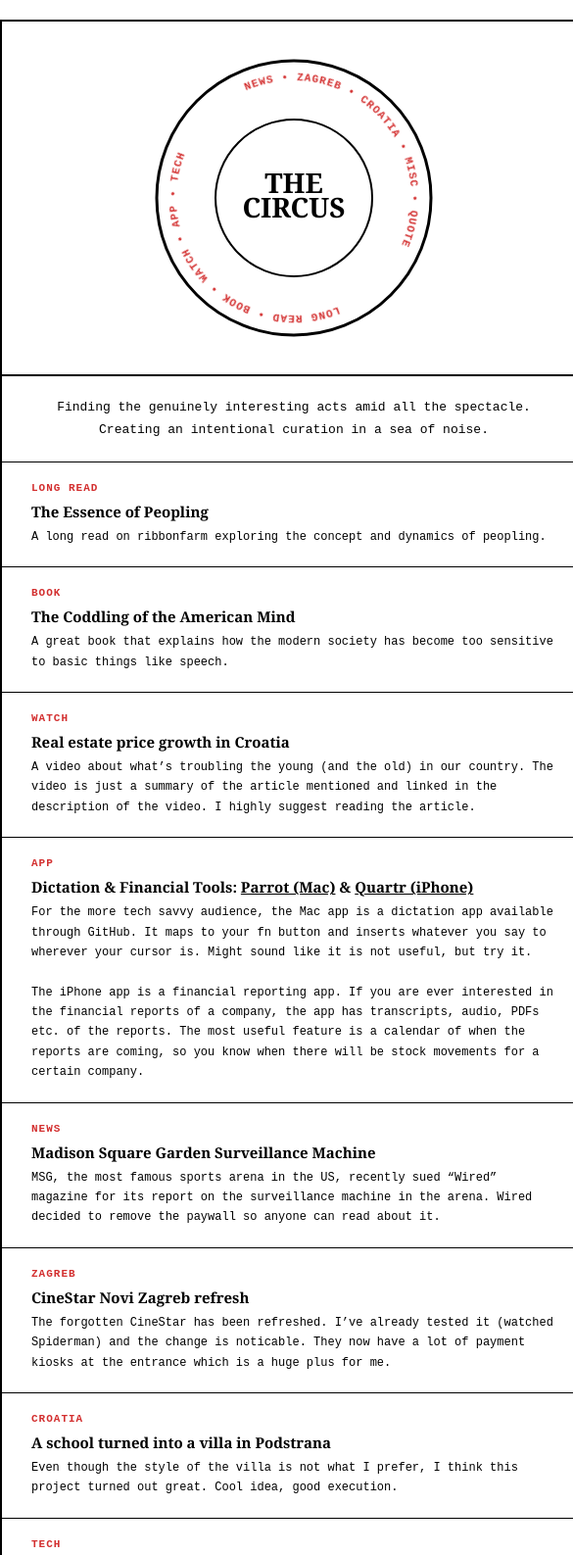
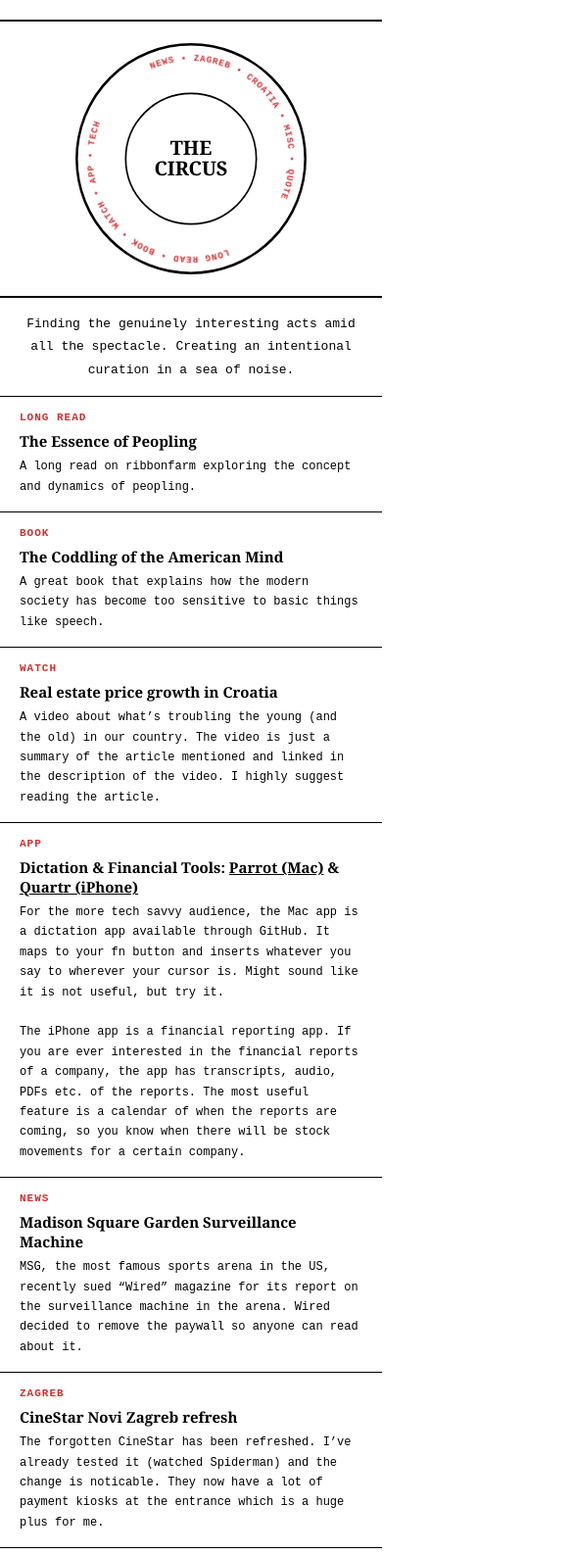
Before and after one commit to nilrema/circus, a plain HTML site: page index.html in a window 390 px wide. Shown: the top 1587 px of the page at 98% size, 585 px wide, since content can reach past the window. Drawn offline with Linux system fonts and the light colour scheme.

Commit message:
Enhance mobile responsiveness and structure in index.html
Added responsive styles for mobile devices and updated HTML structure with new classes for better mobile compatibility.

```diff
--- a/index.html
+++ b/index.html
@@ -4,6 +4,41 @@
     <meta charset="UTF-8">
     <meta name="viewport" content="width=device-width, initial-scale=1.0">
     <title>Newsletter</title>
+    <style>
+        /* Responsive styles for mobile devices */
+        @media only screen and (max-width: 600px) {
+            .email-container {
+                width: 100% !important;
+                border-left: none !important;
+                border-right: none !important;
+            }
+            .content-padding {
+                padding: 15px 20px !important;
+            }
+            .main-title {
+                font-size: 24px !important;
+            }
+            /* Make the SVG scalable */
+            .svg-container {
+                width: 250px !important;
+                height: 250px !important;
+            }
+        }
+
+        @keyframes spin {
+            from {
+                transform: rotate(0deg);
+            }
+            to {
+                transform: rotate(360deg);
+            }
+        }
+        .spinning-ring {
+            animation: spin 8s linear infinite;
+            transform-origin: center;
+            display: inline-block;
+        }
+    </style>
 </head>
 <body style="margin: 0; padding: 0; font-family: 'Courier New', Courier, monospace; background-color: #fff;">
 
@@ -11,27 +46,14 @@
         <tr>
             <td align="center" style="padding: 20px 0;">
 
-                <table width="600" border="0" cellpadding="0" cellspacing="0" style="background-color: #fff; border: 2px solid #000;">
+                <!-- Added class="email-container" for mobile targeting -->
+                <table class="email-container" width="600" border="0" cellpadding="0" cellspacing="0" style="background-color: #fff; border: 2px solid #000; max-width: 600px;">
 
                     <!-- Header with circular ring and curved text -->
                     <tr>
-                        <td style="padding: 30px 0; border-bottom: 2px solid #000; text-align: center;">
-                            <style>
-                                @keyframes spin {
-                                    from {
-                                        transform: rotate(0deg);
-                                    }
-                                    to {
-                                        transform: rotate(360deg);
-                                    }
-                                }
-                                .spinning-ring {
-                                    animation: spin 8s linear infinite;
-                                    transform-origin: center;
-                                    display: inline-block;
-                                }
-                            </style>
-                            <svg width="300" height="300" viewBox="0 0 300 300" xmlns="http://www.w3.org/2000/svg" style="margin: 0 auto; display: block;">
+                        <td class="content-padding" style="padding: 30px 0; border-bottom: 2px solid #000; text-align: center;">
+                            <!-- Added class="svg-container" for mobile scaling -->
+                            <svg class="svg-container" width="300" height="300" viewBox="0 0 300 300" xmlns="http://www.w3.org/2000/svg" style="margin: 0 auto; display: block;">
 
                                 <!-- Static outer and inner circles -->
                                 <circle cx="150" cy="150" r="140" fill="none" stroke="#000" stroke-width="3"/>
@@ -62,8 +84,9 @@
                                 </g>
 
                                 <!-- Center text (static, doesn't spin) -->
-                                <text x="150" y="145" font-family="Georgia, serif" font-size="28" font-weight="bold" text-anchor="middle" fill="#000">THE</text>
-                                <text x="150" y="170" font-family="Georgia, serif" font-size="28" font-weight="bold" text-anchor="middle" fill="#000">CIRCUS</text>
+                                <!-- Added class="main-title" for mobile font-size adjustment -->
+                                <text class="main-title" x="150" y="145" font-family="Georgia, serif" font-size="28" font-weight="bold" text-anchor="middle" fill="#000">THE</text>
+                                <text class="main-title" x="150" y="170" font-family="Georgia, serif" font-size="28" font-weight="bold" text-anchor="middle" fill="#000">CIRCUS</text>
 
                             </svg>
                         </td>
@@ -71,14 +94,15 @@
 
                     <!-- Intro -->
                     <tr>
-                        <td style="padding: 20px 30px; border-bottom: 1px solid #000;">
+                        <!-- Added class="content-padding" to all padding cells for mobile adjustments -->
+                        <td class="content-padding" style="padding: 20px 30px; border-bottom: 1px solid #000;">
                             <p style="margin: 0; color: #000; font-size: 13px; line-height: 1.8; text-align: center;">Finding the genuinely interesting acts amid all the spectacle. Creating an intentional curation in a sea of noise.</p>
                         </td>
                     </tr>
 
                     <!-- Long Read -->
                     <tr>
-                        <td style="padding: 20px 30px; border-bottom: 1px solid #000;">
+                        <td class="content-padding" style="padding: 20px 30px; border-bottom: 1px solid #000;">
                             <p style="margin: 0 0 5px 0; color: #d32f2f; font-size: 11px; font-weight: bold; letter-spacing: 1px;">LONG READ</p>
                             <h3 style="margin: 8px 0 6px 0; color: #000; font-size: 15px; font-weight: bold; font-family: Georgia, serif;">
                                 <a href="https://ribbonfarm.com/2015/04/08/the-essence-of-peopling/" style="color: #000; text-decoration: none;">The Essence of Peopling</a>
@@ -89,7 +113,7 @@
 
                     <!-- Book -->
                     <tr>
-                        <td style="padding: 20px 30px; border-bottom: 1px solid #000;">
+                        <td class="content-padding" style="padding: 20px 30px; border-bottom: 1px solid #000;">
                             <p style="margin: 0 0 5px 0; color: #d32f2f; font-size: 11px; font-weight: bold; letter-spacing: 1px;">BOOK</p>
                             <h3 style="margin: 8px 0 6px 0; color: #000; font-size: 15px; font-weight: bold; font-family: Georgia, serif;">
                                 The Coddling of the American Mind
@@ -100,7 +124,7 @@
 
                     <!-- Watch -->
                     <tr>
-                        <td style="padding: 20px 30px; border-bottom: 1px solid #000;">
+                        <td class="content-padding" style="padding: 20px 30px; border-bottom: 1px solid #000;">
                             <p style="margin: 0 0 5px 0; color: #d32f2f; font-size: 11px; font-weight: bold; letter-spacing: 1px;">WATCH</p>
                             <h3 style="margin: 8px 0 6px 0; color: #000; font-size: 15px; font-weight: bold; font-family: Georgia, serif;">
                                 <a href="https://www.youtube.com/watch?v=5oqdmZ9pFJg" style="color: #000; text-decoration: none;">Real estate price growth in Croatia</a>
@@ -111,7 +135,7 @@
 
                     <!-- App -->
                     <tr>
-                        <td style="padding: 20px 30px; border-bottom: 1px solid #000;">
+                        <td class="content-padding" style="padding: 20px 30px; border-bottom: 1px solid #000;">
                             <p style="margin: 0 0 5px 0; color: #d32f2f; font-size: 11px; font-weight: bold; letter-spacing: 1px;">APP</p>
                             <h3 style="margin: 8px 0 6px 0; color: #000; font-size: 15px; font-weight: bold; font-family: Georgia, serif;">
                                 Dictation & Financial Tools: <a href="https://github.com/digimata/parrot/releases" style="color: #000; text-decoration: underline;">Parrot (Mac)</a> & <a href="https://apps.apple.com/hr/app/quartr-financial-research/id1552412128" style="color: #000; text-decoration: underline;">Quartr (iPhone)</a>
@@ -122,7 +146,7 @@
 
                     <!-- News -->
                     <tr>
-                        <td style="padding: 20px 30px; border-bottom: 1px solid #000;">
+                        <td class="content-padding" style="padding: 20px 30px; border-bottom: 1px solid #000;">
                             <p style="margin: 0 0 5px 0; color: #d32f2f; font-size: 11px; font-weight: bold; letter-spacing: 1px;">NEWS</p>
                             <h3 style="margin: 8px 0 6px 0; color: #000; font-size: 15px; font-weight: bold; font-family: Georgia, serif;">
                                 <a href="https://www.wired.com/story/madison-square-garden-jim-dolan-surveillance-machine/" style="color: #000; text-decoration: none;">Madison Square Garden Surveillance Machine</a>
@@ -133,7 +157,7 @@
 
                     <!-- Zagreb -->
                     <tr>
-                        <td style="padding: 20px 30px; border-bottom: 1px solid #000;">
+                        <td class="content-padding" style="padding: 20px 30px; border-bottom: 1px solid #000;">
                             <p style="margin: 0 0 5px 0; color: #d32f2f; font-size: 11px; font-weight: bold; letter-spacing: 1px;">ZAGREB</p>
                             <h3 style="margin: 8px 0 6px 0; color: #000; font-size: 15px; font-weight: bold; font-family: Georgia, serif;">
                                 <a href="https://www.journal.hr/kultura/film-kazaliste-tv/cinestar-novi-zagreb-obnovljen/" style="color: #000; text-decoration: none;">CineStar Novi Zagreb refresh</a>
@@ -144,7 +168,7 @@
 
                     <!-- Croatia -->
                     <tr>
-                        <td style="padding: 20px 30px; border-bottom: 1px solid #000;">
+                        <td class="content-padding" style="padding: 20px 30px; border-bottom: 1px solid #000;">
                             <p style="margin: 0 0 5px 0; color: #d32f2f; font-size: 11px; font-weight: bold; letter-spacing: 1px;">CROATIA</p>
                             <h3 style="margin: 8px 0 6px 0; color: #000; font-size: 15px; font-weight: bold; font-family: Georgia, serif;">
                                 <a href="https://www.journal.hr/lifestyle/interijeri/villa-petra-stara-skola-podstrana/" style="color: #000; text-decoration: none;">A school turned into a villa in Podstrana</a>
@@ -155,7 +179,7 @@
 
                     <!-- Tech -->
                     <tr>
-                        <td style="padding: 20px 30px; border-bottom: 1px solid #000;">
+                        <td class="content-padding" style="padding: 20px 30px; border-bottom: 1px solid #000;">
                             <p style="margin: 0 0 5px 0; color: #d32f2f; font-size: 11px; font-weight: bold; letter-spacing: 1px;">TECH</p>
                             <h3 style="margin: 8px 0 6px 0; color: #000; font-size: 15px; font-weight: bold; font-family: Georgia, serif;">
                                 <a href="https://knockoff.co/?ueid=700e7a19033b3e05077d537e4201fb84&utm_source=Sailthru&utm_medium=email&utm_campaign=2026-07-11%20Installer%20135&utm_term=Installer" style="color: #000; text-decoration: none;">Knockoff Extension</a>
@@ -166,7 +190,7 @@
 
                     <!-- Misc -->
                     <tr>
-                        <td style="padding: 20px 30px; border-bottom: 1px solid #000;">
+                        <td class="content-padding" style="padding: 20px 30px; border-bottom: 1px solid #000;">
                             <p style="margin: 0 0 5px 0; color: #d32f2f; font-size: 11px; font-weight: bold; letter-spacing: 1px;">MISC</p>
                             <h3 style="margin: 8px 0 6px 0; color: #000; font-size: 15px; font-weight: bold; font-family: Georgia, serif;">
                                 <a href="https://www.webdesignmuseum.org" style="color: #000; text-decoration: none;">Web Design Museum</a>
@@ -177,7 +201,7 @@
 
                     <!-- Quote -->
                     <tr>
-                        <td style="padding: 20px 30px; border-bottom: 1px solid #000;">
+                        <td class="content-padding" style="padding: 20px 30px; border-bottom: 1px solid #000;">
                             <p style="margin: 0 0 5px 0; color: #d32f2f; font-size: 11px; font-weight: bold; letter-spacing: 1px;">QUOTE</p>
                             <p style="margin: 8px 0 0 0; color: #000; font-size: 13px; line-height: 1.7; font-style: italic;">
                                 "And I have seen boys like these, younger than these, their arms torn out, their legs ripped off. But there isn't nothin' like the sight of an amputated spirit; there is no prosthetic for that."
@@ -188,7 +212,7 @@
 
                     <!-- Footer -->
                     <tr>
-                        <td style="padding: 20px 30px; border-top: 2px solid #000; text-align: center;">
+                        <td class="content-padding" style="padding: 20px 30px; border-top: 2px solid #000; text-align: center;">
                             <p style="margin: 0; color: #000; font-size: 12px; line-height: 1.8;">have something cool?<br><span style="color: #d32f2f;">reply to this email</span></p>
                         </td>
                     </tr>
```
